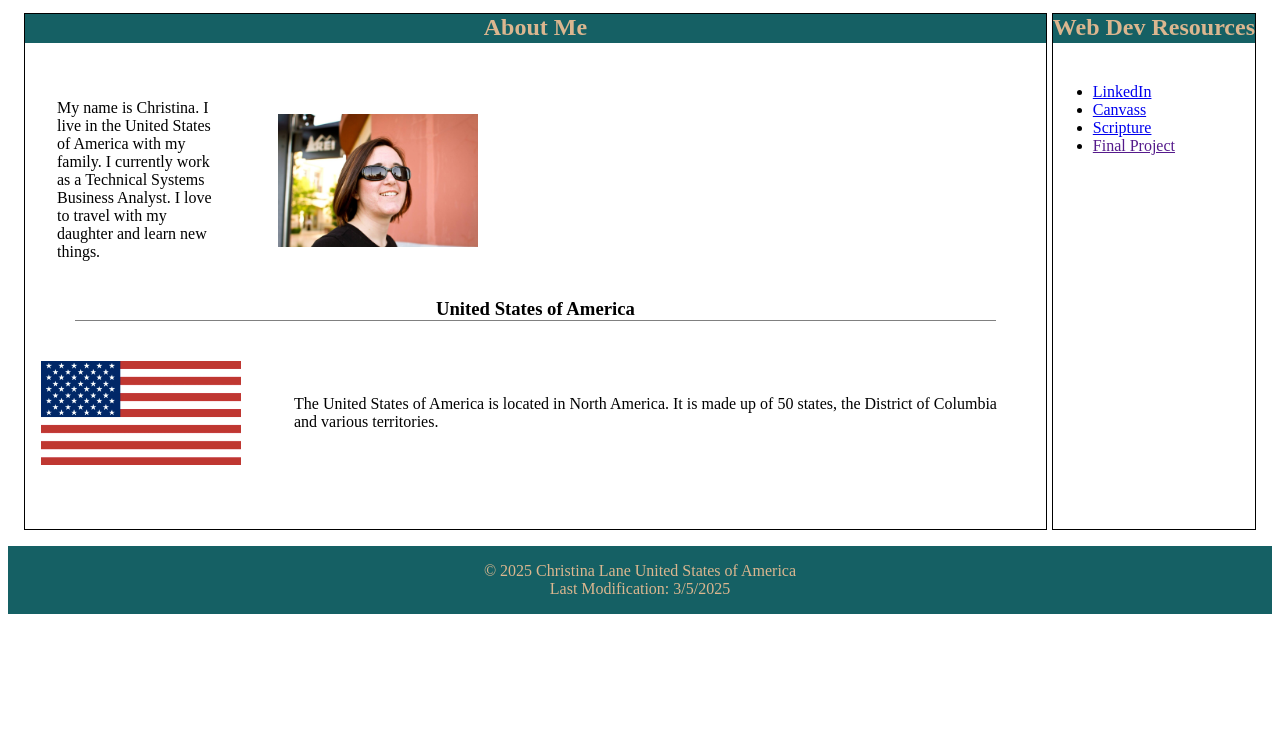
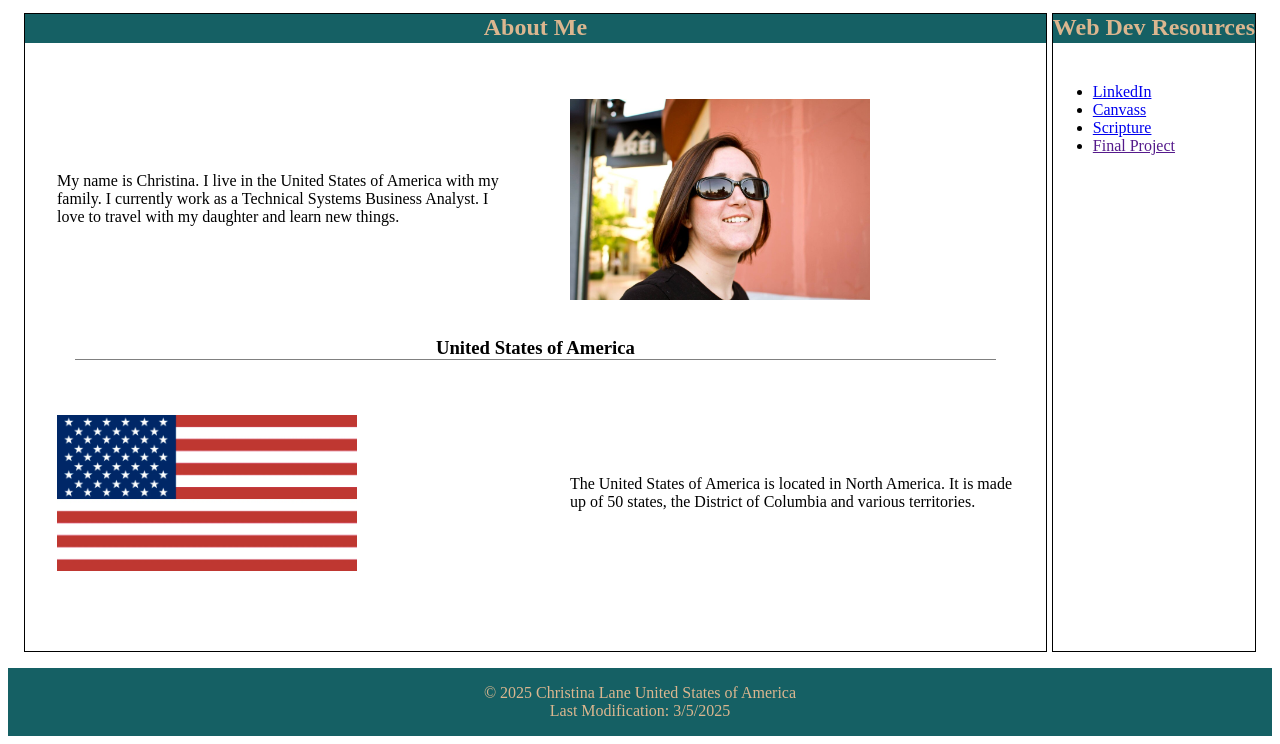
Before and after one commit to clane83/wdd131, a plain HTML site: page index.html in a window 1280 px wide. Shown: the part 182-926 px from the top of the page. Before the commit the page ends 804 px from the top, so only its background shows below. Drawn offline with Linux system fonts and the light colour scheme.

Commit message:
update css

```diff
--- a/index.html
+++ b/index.html
@@ -27,7 +27,7 @@
             <section class="card">
                 <h2>About Me</h2>
                 <div>My name is Christina.  I live in the United States of America with my family.  I currently work as a Technical Systems Business Analyst.  I love to travel with my daughter and learn new things.</div>
-                <img src="images/christina.jpg" alt="christina">
+                <img src="images/christina.jpg" alt="christina" id="selfimage">
                 <h3>United States of America</h3>
                 <img src="images/usflag.png" alt="USA" id="flag">
                 <div id="usa">The United States of America is located in North America.  It is made up of 50 states, the District of Columbia and various territories.</div>
--- a/styles/base.css
+++ b/styles/base.css
@@ -67,7 +67,7 @@ main {
 
 .card {
     display: grid;
-    grid-template-columns: 2fr auto;
+    grid-template-columns: auto auto;
     grid-template-rows: 3rem auto auto;
     gap: 5px;
     border: 1px solid black;
@@ -84,19 +84,26 @@ main {
 }
 
 .card div {
-    padding: 2rem;
     grid-column: 1/2;
     align-items: center;
     align-self: center;
+    padding: 1rem;
+    margin: 1rem;
 }
 
 .card img {
-    max-width: 200px;
+    max-width: 300px;
     height: auto;
+    place-items: center;
+    padding: 1rem;
+    margin: 1rem;
+    align-self: center;
+    align-items:  center;
+}
+
+#selfimage{
     grid-column: 2/3;
-    padding: 1rem;
-    align-items: center;
-    align-self: center;
+    grid-row: 2/3;
 }
 
 #flag {
```
